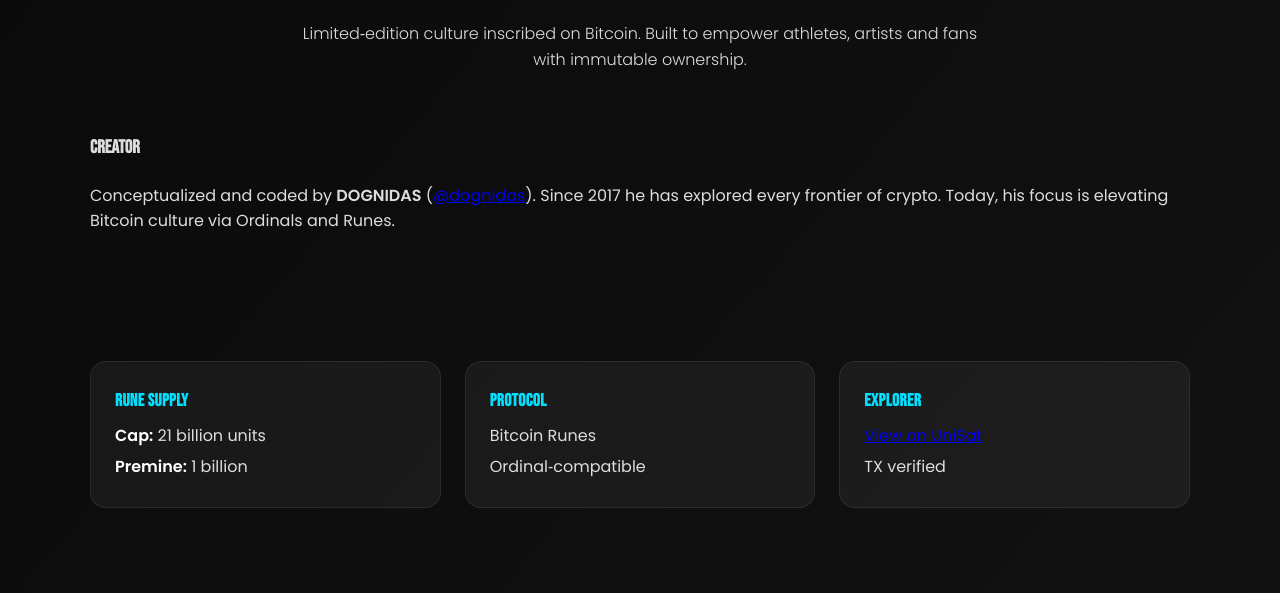
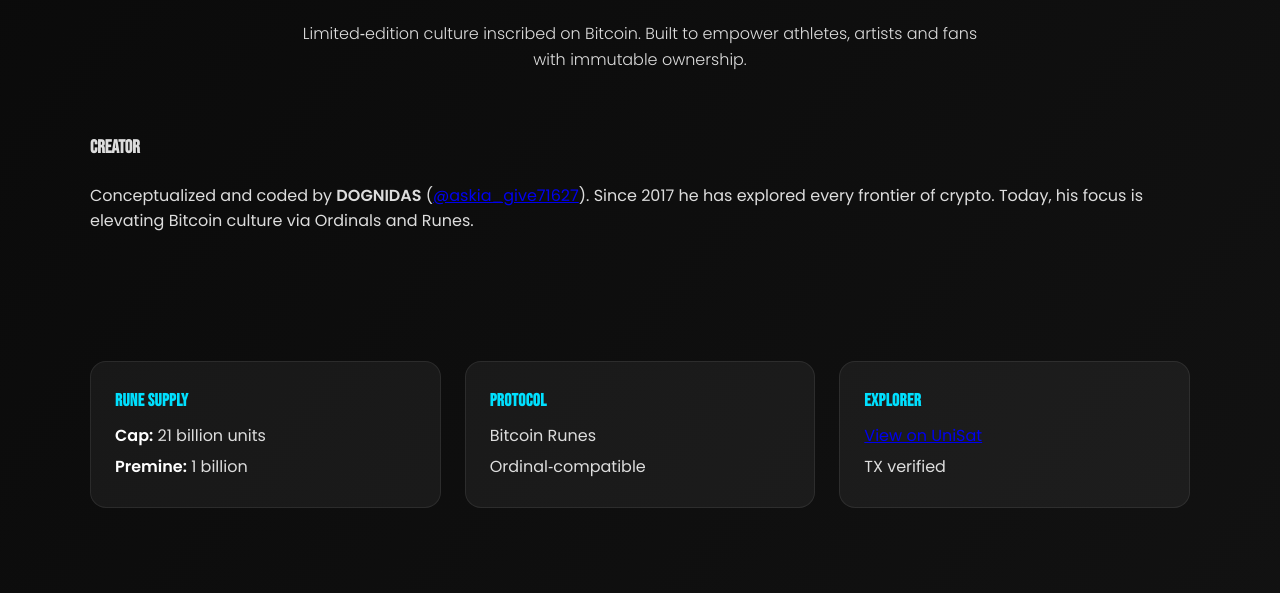
Before and after one commit to blockman-ai/round21rune.xyz, a plain HTML site: page index.html in a window 1280 px wide. Shown: the part 207-800 px from the top of the page. Drawn offline with Linux system fonts and the light colour scheme.

Commit message:
Update index.html

```diff
--- a/index.html
+++ b/index.html
@@ -119,7 +119,7 @@
   <!-- ========== CREATOR ========= -->
   <section class="container" data-animate>
     <h3>Creator</h3>
-    <p>Conceptualized and coded by <strong>DOGNIDAS</strong> (<a href="https://x.com/dognidas" target="_blank" aria-label="DOGNIDAS on X">@dognidas</a>). Since 2017 he has explored every frontier of crypto. Today, his focus is elevating Bitcoin culture via Ordinals and Runes.</p>
+    <p>Conceptualized and coded by <strong>DOGNIDAS</strong> (<a href="https://x.com/dognidas" target="_blank" aria-label="DOGNIDAS on X">@askia_give71627</a>). Since 2017 he has explored every frontier of crypto. Today, his focus is elevating Bitcoin culture via Ordinals and Runes.</p>
   </section>
 
   <!-- ========== SPECS CARDS ========= -->
```
